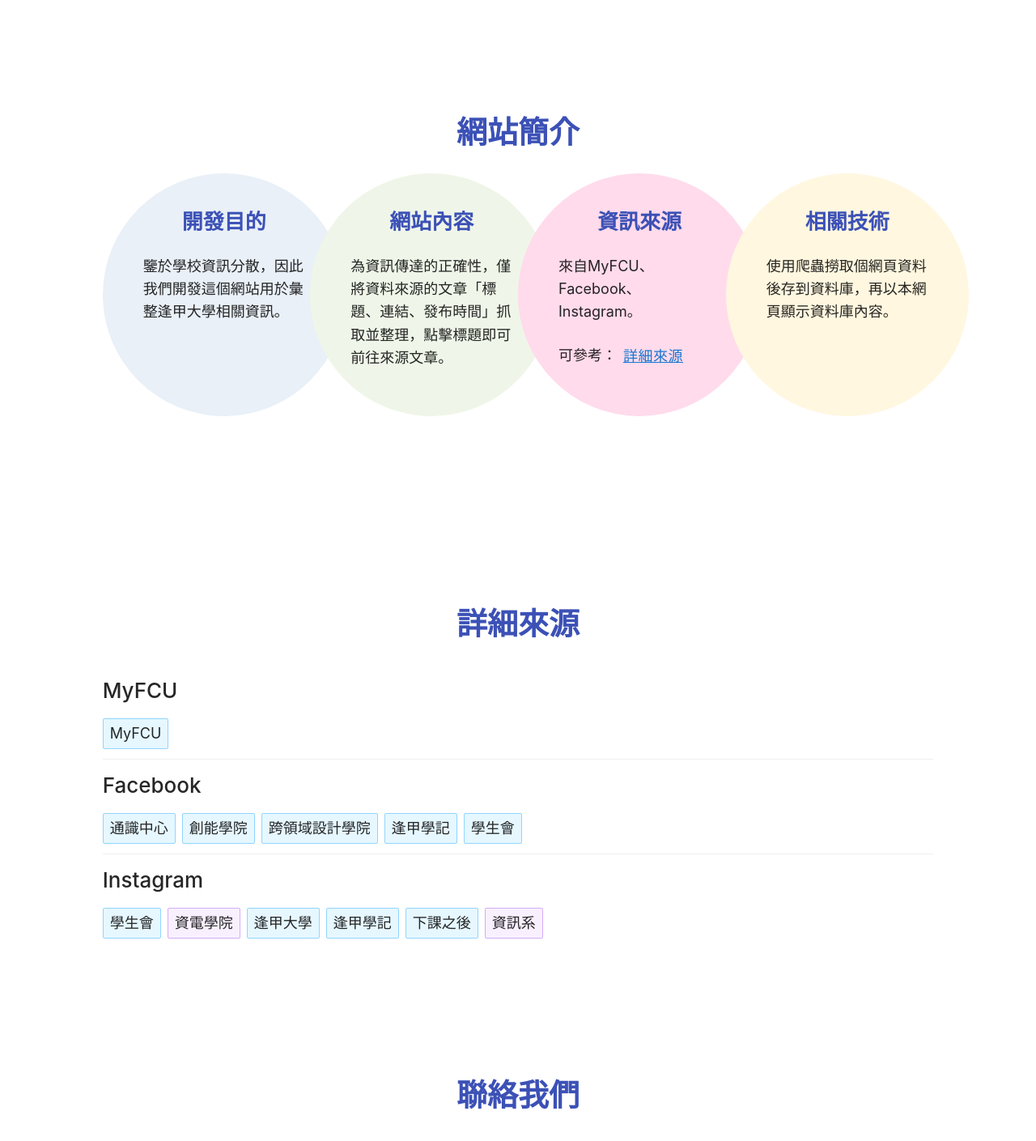
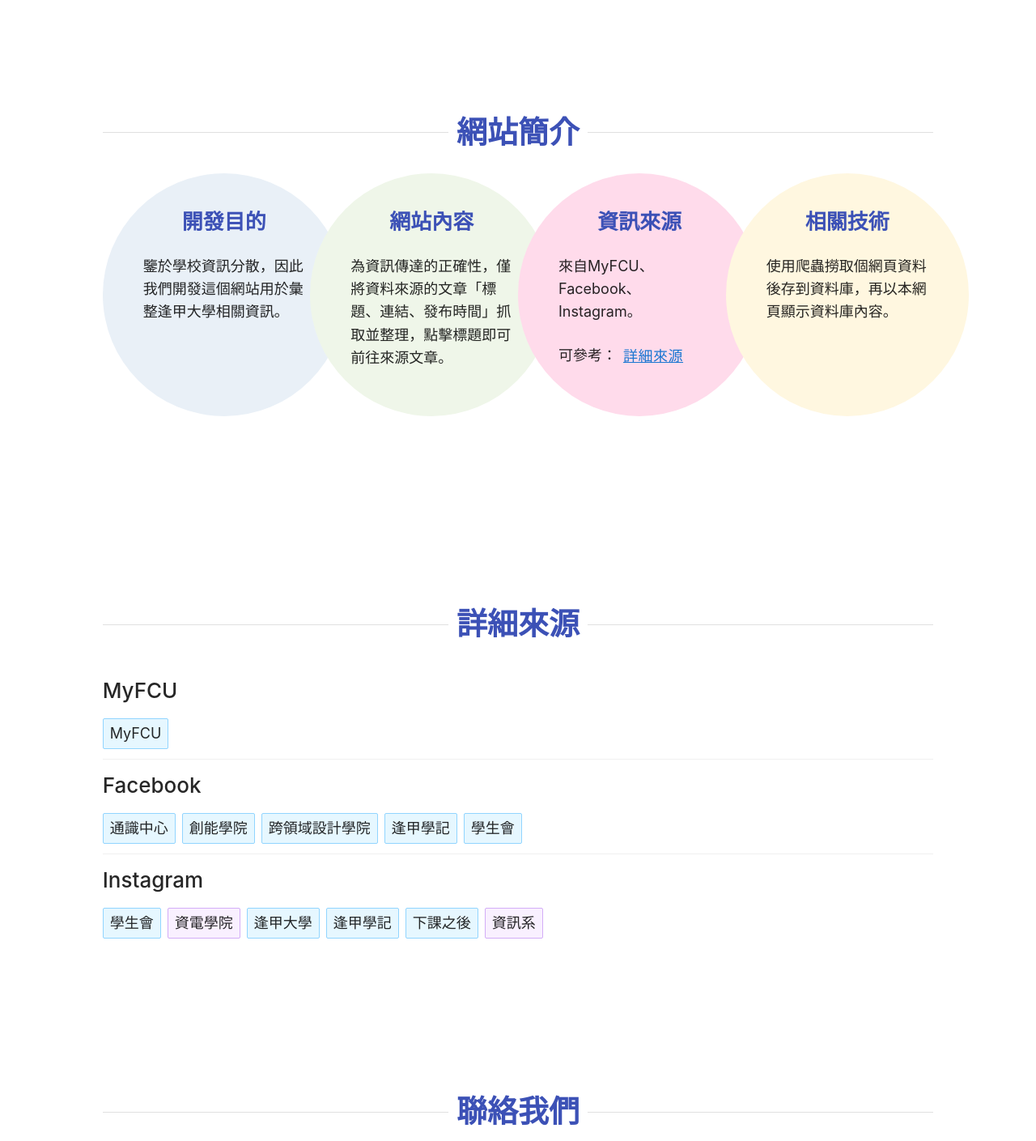
Before and after one commit to mark0613/FCUMC_Web, a React (Create React App) app: page / in a window 1280 px wide. Shown: the part 640-2049 px from the top of the page at 81% size. Built offline with nearby package versions, Linux system fonts and the light colour scheme.

Commit message:
add: Add divider on heading

```diff
--- a/src/components/Home/Contact.js
+++ b/src/components/Home/Contact.js
@@ -1,6 +1,7 @@
 import {
     Box,
     Grid,
+    Divider,
 } from '@mui/material';
 
 export function Contact() {
@@ -12,8 +13,8 @@ export function Contact() {
             alignItems='center'
             sx={{ minHeight: 600 }}
         >
-            <Grid item xs={0} lg={3}></Grid>
-            <Grid item xs={12} lg={6} sx={{ textAlign: 'center', fontSize: '26px' }}>
+            <Grid item xs={0} lg={1}></Grid>
+            <Grid item xs={12} lg={10} sx={{ textAlign: 'center', fontSize: '26px' }}>
                 <Box
                     sx={{
                         fontSize: '38px',
@@ -22,8 +23,16 @@ export function Contact() {
                         marginBottom: "20px",
                     }}
                 >
-                    聯絡我們
+                    <Divider>聯絡我們</Divider>
                 </Box>
+                <Grid
+                    container
+                    direction='row'
+                    justifyContent='center'
+                    alignItems='center'
+                >
+                    <Grid item xs={0} lg={2}></Grid>
+                    <Grid item xs={12} lg={8}>
                         <Box component='span' sx={{ textAlign: {xs: 'center', lg: 'left'} }}>
                             <Box>Email : project1618033988@gmail.com</Box>
                             <Box>
@@ -35,7 +44,10 @@ export function Contact() {
                         </Box>
                         <Box sx={{ height: 200 }} />
                     </Grid>
-            <Grid item xs={0} lg={3}></Grid>
+                    <Grid item xs={0} lg={2}></Grid>
+                </Grid>
+            </Grid>
+            <Grid item xs={0} lg={1}></Grid>
         </Grid>
     )
 }
--- a/src/components/Home/Intro.js
+++ b/src/components/Home/Intro.js
@@ -2,6 +2,7 @@ import {
     Box,
     Grid,
     Button,
+    Divider,
 } from '@mui/material';
 
 const intro = [
@@ -75,7 +76,7 @@ export function Intro() {
                         marginBottom: "20px",
                     }}
                 >
-                    網站簡介
+                    <Divider>網站簡介</Divider>
                 </Box>
                 <Grid
                     container
--- a/src/components/Home/Source.js
+++ b/src/components/Home/Source.js
@@ -6,6 +6,7 @@ import {
 import {
     Box,
     Grid,
+    Divider,
 } from '@mui/material';
 
 import { sourceConfig } from '../Config';
@@ -57,7 +58,7 @@ export function Source() {
                         marginBottom: "20px",
                     }}
                 >
-                    詳細來源
+                    <Divider>詳細來源</Divider>
                 </Box>
                 <List
                     itemLayout="horizontal"
```
Lines whose indentation alone changed are shown as unchanged.
